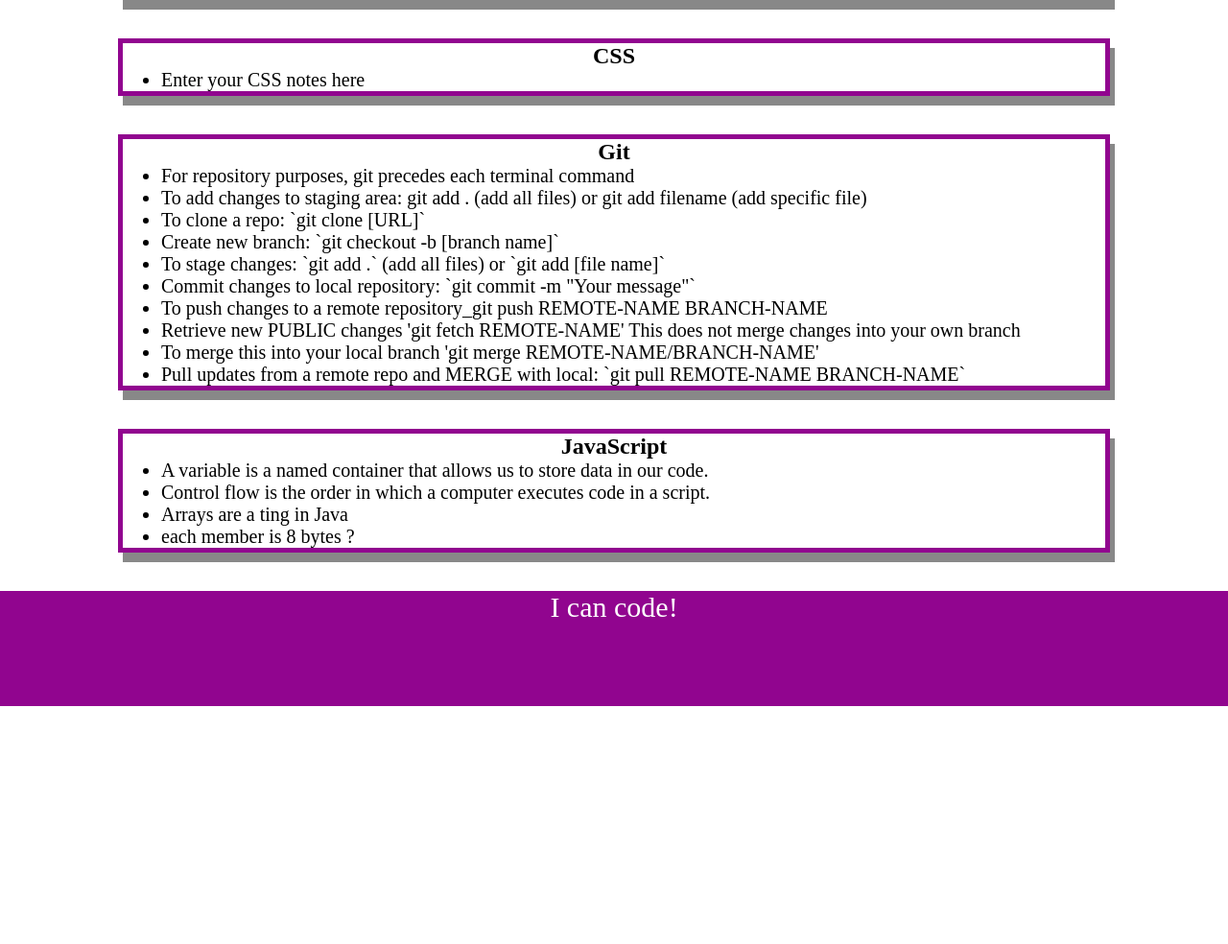
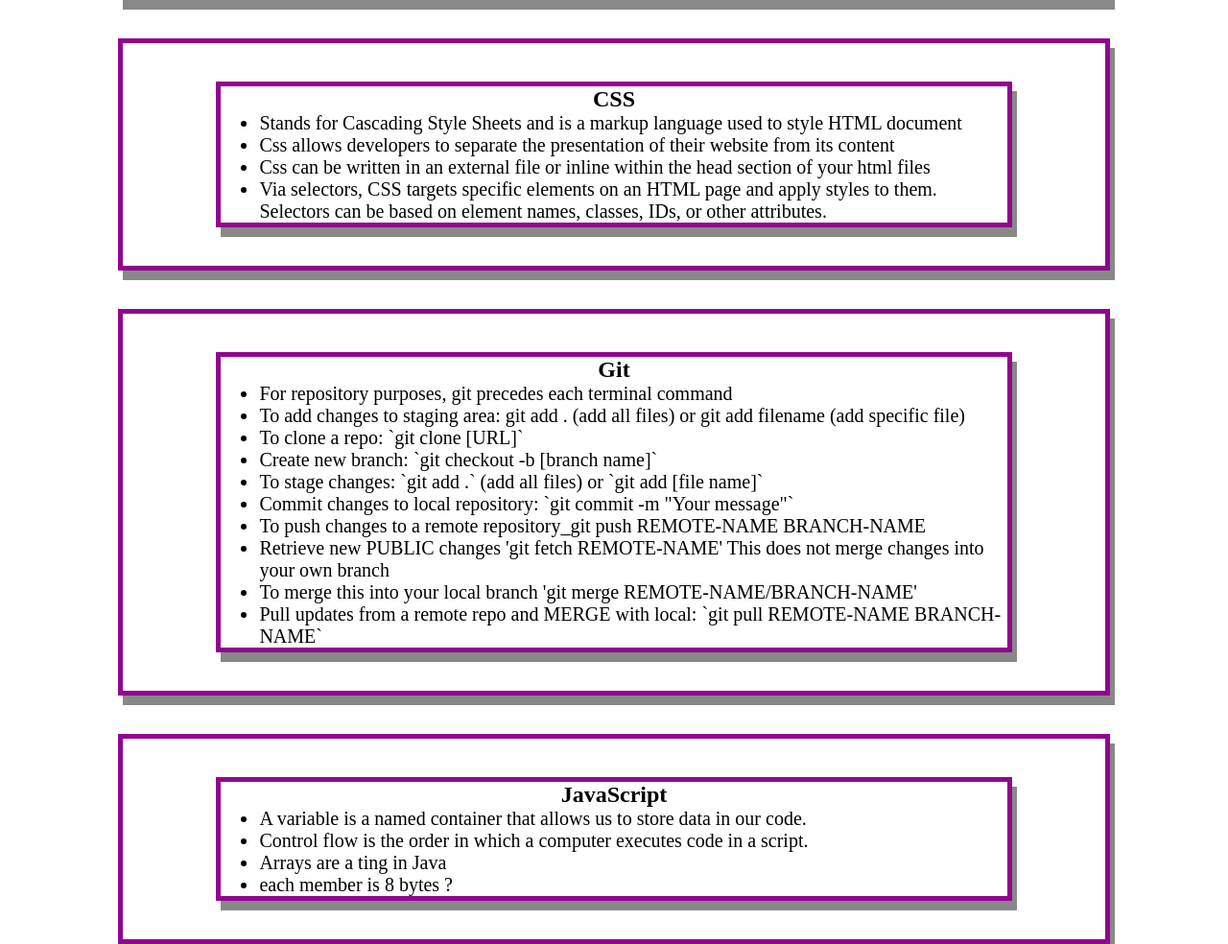
Before and after one commit to soyuz43/prework-study-guide, a plain HTML site: page index.html in a window 1280 px wide. Shown: the part 402-1386 px from the top of the page at 96% size. Before the commit the page ends 1138 px from the top, so only its background shows below. Drawn offline with Linux system fonts and the light colour scheme.

Commit message:
final commit

```diff
--- a/index.html
+++ b/index.html
@@ -14,6 +14,7 @@
       <h2>✨ Open the Console to See What's Happening ✨</h2>
     </header>
     <main>
+
       <section class="card" id="html-section">
         <section class="card" id="html-section">
           <h2>HTML</h2>
@@ -28,13 +29,19 @@
       </section>
 
       <section class="card" id="css-section">
+        <section class="card" id="css-section">
         <h2>CSS</h2>
         <ul>
-          <li>Enter your CSS notes here</li>
+          <li>Stands for Cascading Style Sheets and is a markup language used to style HTML document</li>
+          <li>Css allows developers to separate the presentation of their website from its content</li>
+          <li>Css can be written in an external file or inline within the head section of your html files</li>
+          <li>Via selectors, CSS targets specific elements on an HTML page and apply styles to them. Selectors can be based on element names, classes, IDs, or other attributes.</li>
         </ul>
       </section>
+     </section>
 
       <section class="card" id="git-section">
+        <section class="card" id="git-section">
         <h2>Git</h2>
         <ul>
           <li>For repository purposes, git precedes each terminal command</li>
@@ -48,9 +55,11 @@
           <li>To merge this into your local branch 'git merge REMOTE-NAME/BRANCH-NAME'</li>
           <li>Pull updates from a remote repo and MERGE with local: `git pull REMOTE-NAME BRANCH-NAME`</li>
         </ul>
+        </section>
       </section>
 
       <section class="card" id="javascript-section">
+        <section class="card" id="javascript-section">
         <h2>JavaScript</h2>
         <ul>
           <li>A variable is a named container that allows us to store data in our code.</li>
@@ -66,4 +75,4 @@
     </footer>
     <script src="./assets/script.js"></script>
   </body>
-</html>
+</html>AAAAA
```
